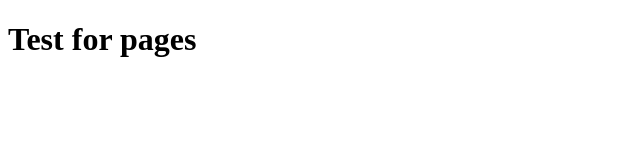
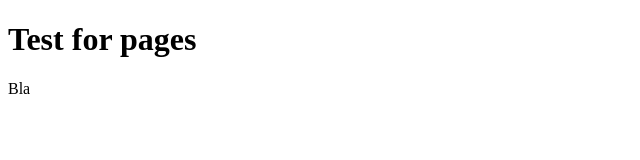
Before and after one commit to EltarieI/Infos, a plain HTML site: page index.html in a window 1280 px wide. Shown: the full height of the page, 0-640 px from the left. Drawn offline with Linux system fonts and the light colour scheme.

Commit message:
Update index.html

```diff
--- a/index.html
+++ b/index.html
@@ -2,5 +2,6 @@
 <html>
     <body>
         <h1>Test for pages</h1>
+        Bla
     </body>
 </html>
```
